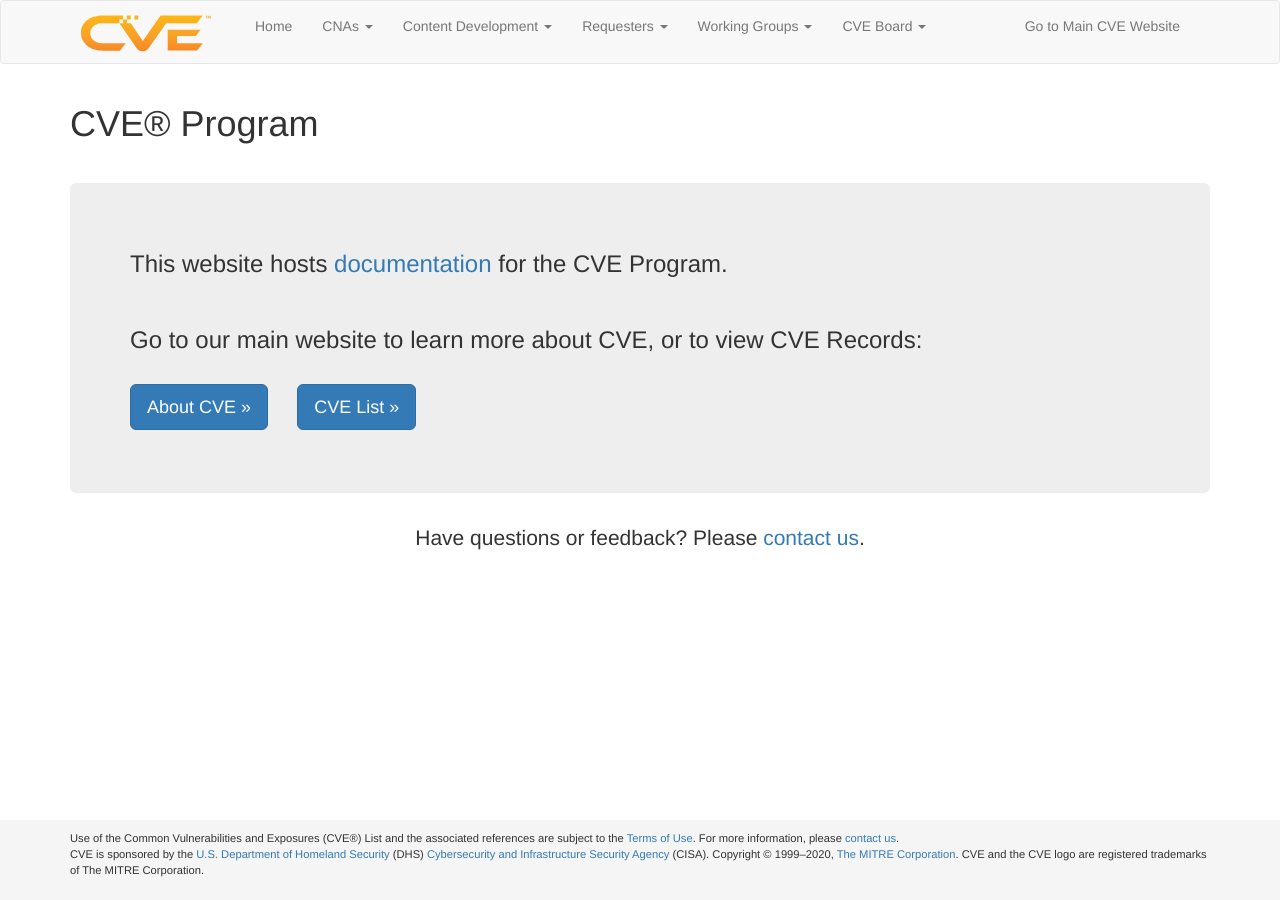
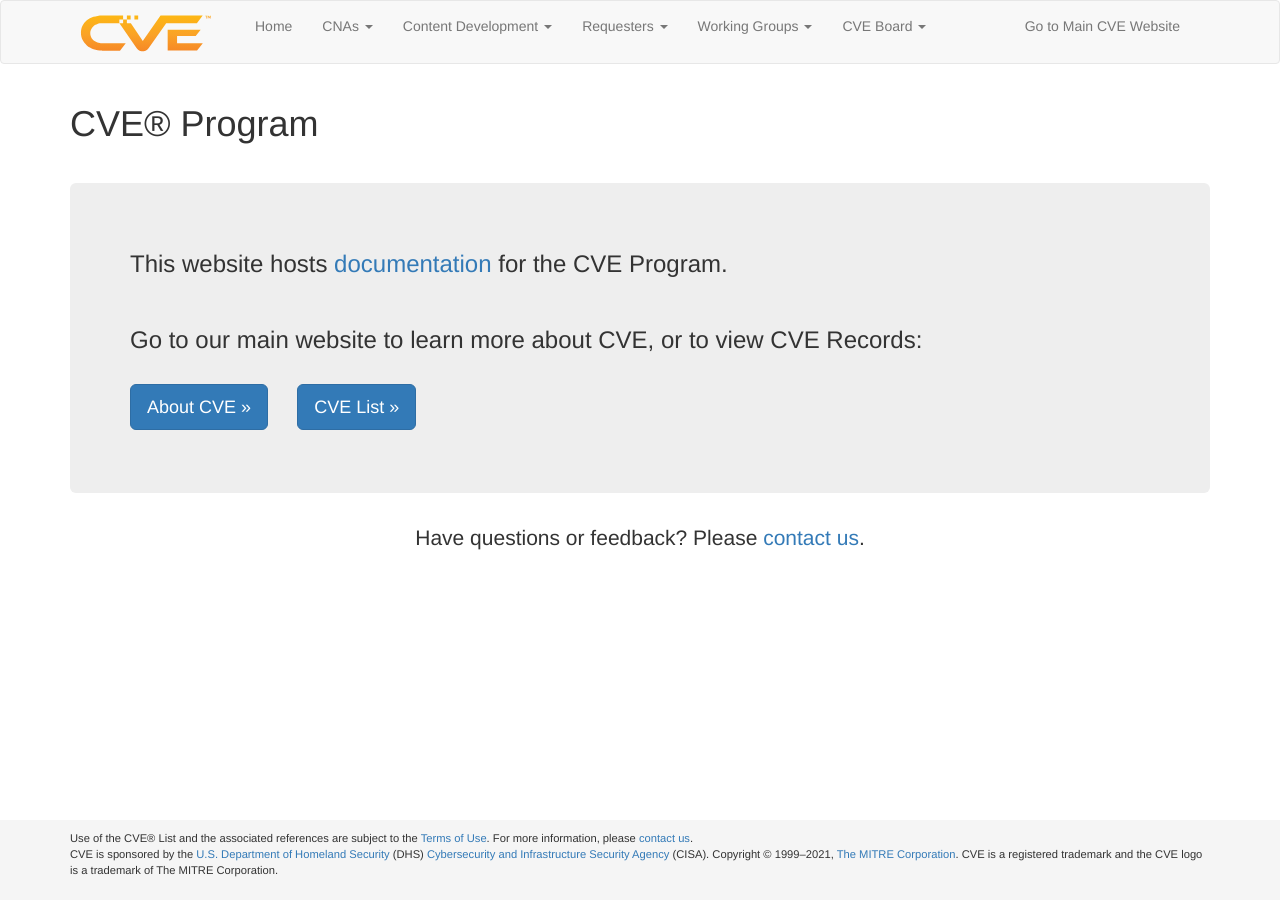
Before and after one commit to CVEProject/cveproject.github.io, a Jekyll site: the page built from index.md, in a window 1280 px wide. Built offline with Jekyll 4.4.1, drawn with Linux system fonts in a browser that asks for light colours; nearby versions of some CDN libraries.

Commit message:
Update footer.html
Update to acronym name and updated trademark statement.

```diff
--- a/_includes/footer.html
+++ b/_includes/footer.html
@@ -2,12 +2,12 @@
 
   <div class="container">
     <p>
-      Use of the Common Vulnerabilities and Exposures (CVE&reg;) List and the associated
+      Use of the CVE&reg; List and the associated
       references are subject to the
       <a href="{{ site.baseurl }}/docs/terms.html">Terms of Use</a>.
       For more information, please <a href="https://cve.mitre.org/about/contactus.html" target="_blank">contact us</a>. <br />
 
-      CVE is sponsored by the <a href="https://www.dhs.gov/" target="_blank">U.S. Department of Homeland Security</a> (DHS) <a href="https://www.dhs.gov/cisa/cybersecurity-division/" target="_blank">Cybersecurity and Infrastructure Security Agency</a> (CISA). Copyright © 1999–2020, <a href="https://www.mitre.org/" target="_blank">The MITRE Corporation</a>. CVE and the CVE logo are registered trademarks of The MITRE Corporation.
+      CVE is sponsored by the <a href="https://www.dhs.gov/" target="_blank">U.S. Department of Homeland Security</a> (DHS) <a href="https://www.dhs.gov/cisa/cybersecurity-division/" target="_blank">Cybersecurity and Infrastructure Security Agency</a> (CISA). Copyright © 1999–2021, <a href="https://www.mitre.org/" target="_blank">The MITRE Corporation</a>. CVE is a registered trademark and the CVE logo is a trademark of The MITRE Corporation.
     </p>
   </div>
 
```
